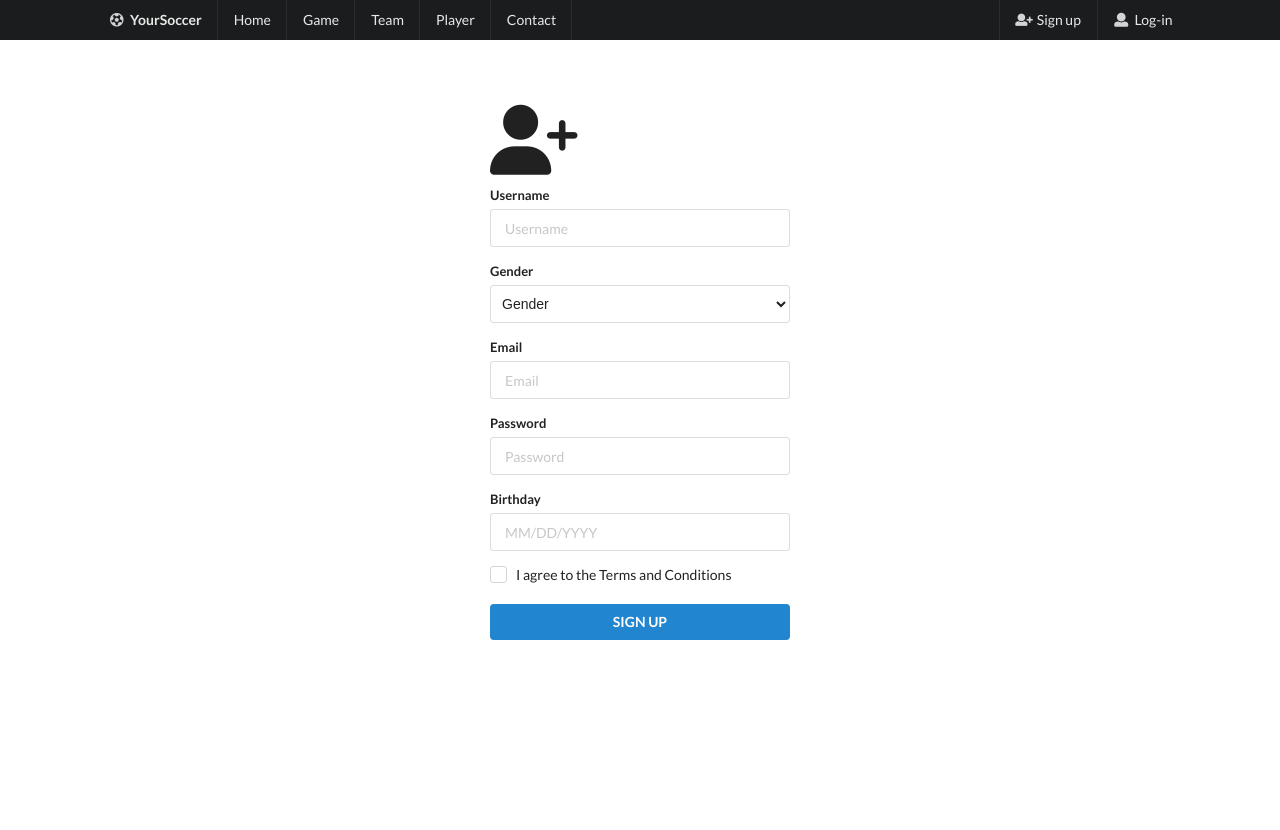
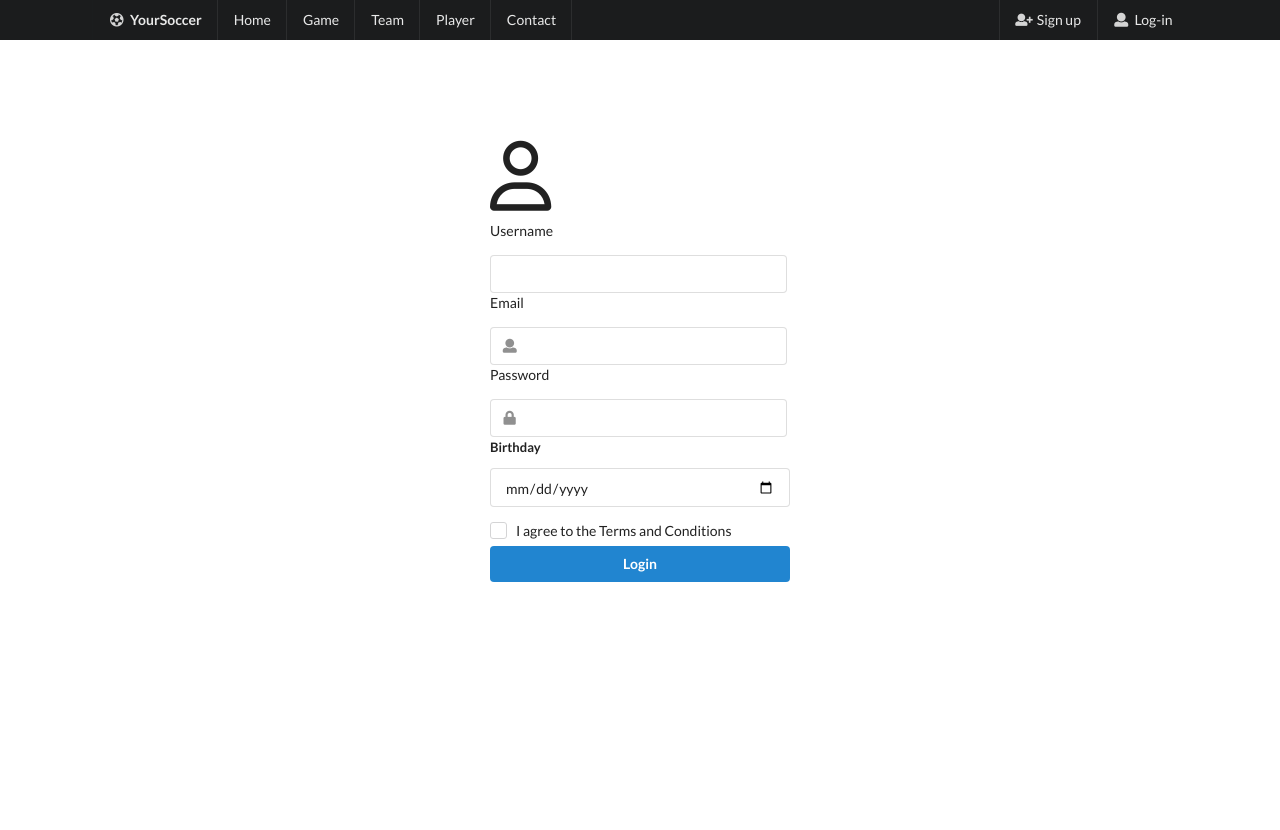
Before and after one commit to rseligm2/411DatabaseProject, a Flask app: page /signup in a window 1280 px wide. Shown: the top 830 px of the page. After the commit the page ends 582 px from the top, so only its background shows below. Run offline with Flask 2, Linux system fonts and the light colour scheme; parts of the project's set-up code (start-up, migrations or seed data) failed here and were passed over; some libraries are stand-ins or nearby versions.

Commit message:
Fixed signup

```diff
--- a/src/form.py
+++ b/src/form.py
@@ -1,9 +1,19 @@
 from flask_wtf import FlaskForm
-from wtforms import PasswordField, StringField, SubmitField
-from wtforms.validators import DataRequired
+from wtforms import PasswordField, StringField, SubmitField, SelectField, DateField, BooleanField
+from wtforms.validators import DataRequired, Email
 
 
 class LoginForm(FlaskForm):
-    name = StringField("username", validators=[DataRequired()])
+    username = StringField("Username", validators=[DataRequired()])
     password = PasswordField("Password", validators=[DataRequired()])
-    login = SubmitField("Login")
+    submit = SubmitField("Login")
+
+
+class SignupForm(FlaskForm):
+    username = StringField("Username", validators=[DataRequired()])
+    password = PasswordField("Password", validators=[DataRequired()])
+    email = StringField("Email", validators=[DataRequired(), Email()])
+    birthday = DateField("Birthday", validators=[DataRequired()])
+    terms = BooleanField("I agree to the Terms and Conditions", validators=[DataRequired()])
+
+    submit = SubmitField("Login")
--- a/src/routes.py
+++ b/src/routes.py
@@ -2,7 +2,7 @@
 from flask_login import LoginManager, current_user, login_user, logout_user
 
 from src.app import app, login_manager
-from src.form import LoginForm
+from src.form import LoginForm, SignupForm
 from src.mongo import users
 from src.resources.user import User, load_user
 
@@ -23,14 +23,15 @@
         return redirect(url_for("index"))
     form = LoginForm()
     if form.validate_on_submit():
-
+        print(form)
         user = load_user(form.username.data)
+        print(user)
         if user is None or not user.check_password(form.password.data):
             flash("Invalid username or password")
             return redirect(url_for("login"))
-        login_user(user, remember=form.remember_me.data)
+        login_user(user)
         return redirect(url_for("index"))
-    return render_template("login.html")
+    return render_template("login.html", form=form)
 
 
 @app.route("/logout")
@@ -39,9 +40,12 @@
     return redirect(url_for("login"))
 
 
-@app.route("/signup", endpoint="signup")
+@app.route("/signup", endpoint="signup", methods=["GET", "POST"])
 def signup():
-    return render_template("signup.html")
+    if current_user.is_authenticated:
+        return redirect(url_for("index"))
+    form = SignupForm()
+    return render_template("signup.html", form=form)
 
 
 @app.route("/contact", endpoint="contact")
--- a/src/templates/signup.html
+++ b/src/templates/signup.html
@@ -1,49 +1,67 @@
 {% extends "base.html" %}
 
 {% block content %}
+<button class="ui blue button" type="submit">SIGN UP</button>
+
 <div class="login">
-    <i class="fas fa-user-plus fa-5x"></i>
-    <form class="ui form" method="post">
-        <div class="field">
-            <label>Username</label>
-            <input type="text" name="username" placeholder="Username">
+    <i class="far fa-user fa-5x"></i>
+    <form class="ui form" action="" method="post" novalidate>
+        {{ form.hidden_tag() }}
+        <label>{{ form.username.label }}</label>
+        <div class="ui left icon input">
+
+            {{ form.username(size=32) }}
         </div>
 
-        <div class="field">
-            <label>Gender</label>
-            <select class="ui fluid search dropdown" name="gender">
-                <option value="" hidden>Gender</option>
-                <option value="1">Female</option>
-                <option value="0">Male</option>
-            </select>
-        </div>
-
-        <div class="field">
-            <label>Email</label>
-            <input type="email" name="email" placeholder="Email">
-        </div>
-        <div class="field">
-            <label>Password</label>
-            <input type="password" name="password" placeholder="Password">
-        </div>
-
-        <div class="date field">
-            <label>Birthday</label>
-            <input type="text" placeholder="MM/DD/YYYY">
-        </div>
-
-        <div class="field">
-            <div class="ui checkbox">
-                <input type="checkbox">
-                <label>I agree to the Terms and Conditions</label>
-            </div>
-        </div>
+        {% for error in form.username.errors %}
+        <span style="color: red;">[{{ error }}]</span>
+        {% endfor %}
 
 
 
-        <button class="ui blue button" type="submit">SIGN UP</button>
+        <label>{{ form.email.label }}</label>
+        <div class="ui left icon input">
+
+            {{ form.email(size=32) }}
+            <i class="user icon"></i>
+        </div>
+
+        {% for error in form.email.errors %}
+        <span style="color: red;">[{{ error }}]</span>
+        {% endfor %}
+
+
+        <label>{{ form.password.label }}</label>
+        <div class="ui left icon input">
+            {{ form.password(size=32) }}
+            <i class="lock icon"></i>
+        </div>
+
+        {% for error in form.password.errors %}
+        <span style="color: red;">[{{ error }}]</span>
+        {% endfor %}
+
+        <div class="date field">
+            <label>{{form.birthday.label}}</label>
+            {{form.birthday()}}
+        </div>
+        {% for error in form.birthday.errors %}
+        <span style="color: red;">[{{ error }}]</span>
+        {% endfor %}
+
+
+        <div class="ui checkbox">
+            {{form.terms(class_="ui checkbox", type_="checkbox")}}
+            {{form.terms.label}}
+        </div>
+
+        <!-- {{form.terms.label}} -->
+
+        {% for error in form.terms.errors %}
+        <span style="color: red;">[{{ error }}]</span>
+        {% endfor %}
+
+        {{ form.submit(class_="ui blue button") }}
     </form>
 </div>
-
-{#        <script type="text/javascript" src="signin.js"></script>#}
 {% endblock %}
```
Also changed, not shown: src/templates/login.html (+19 -18 lines), src/templates/old_login.html (added, +31 -0 lines).
